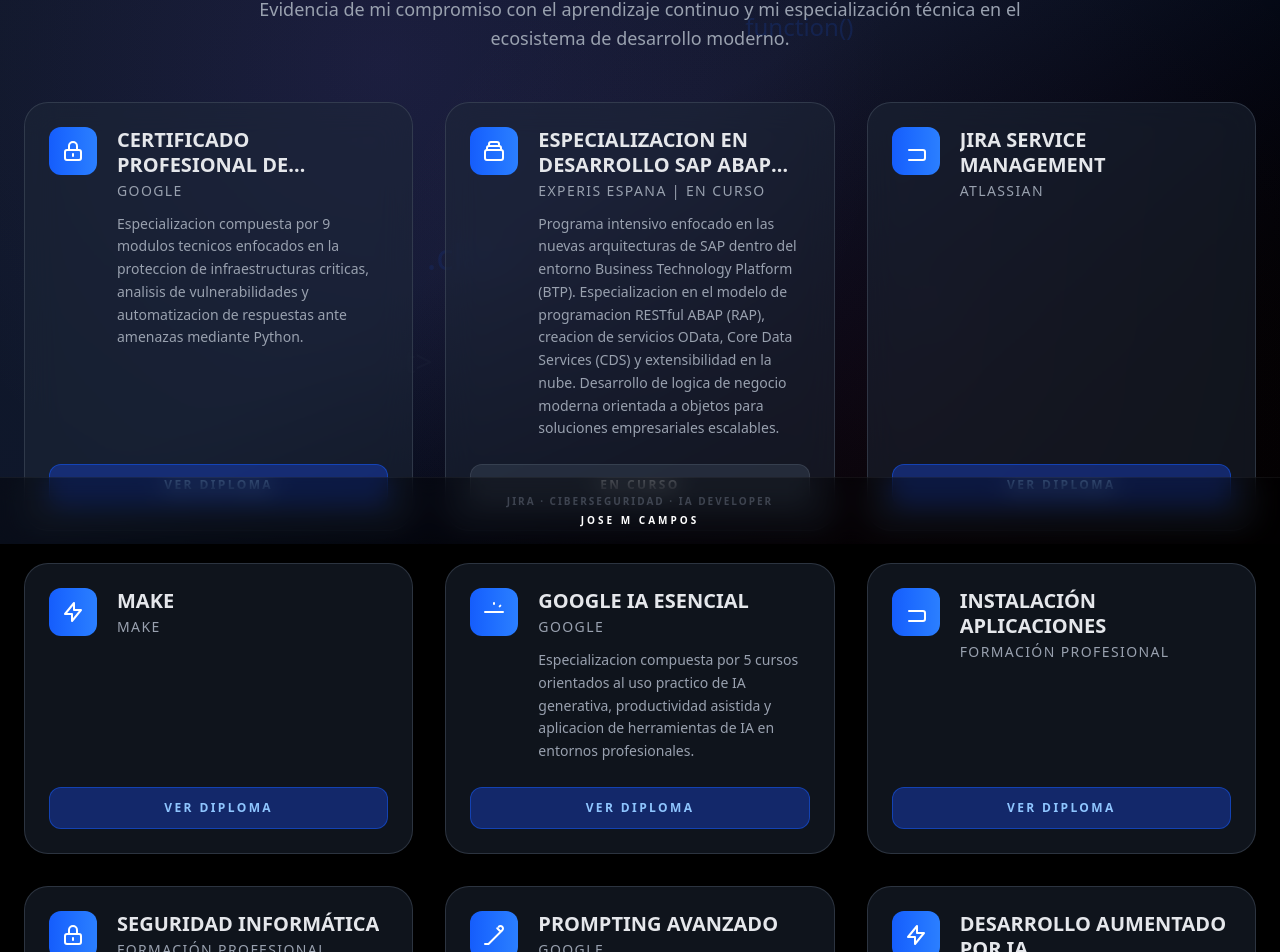
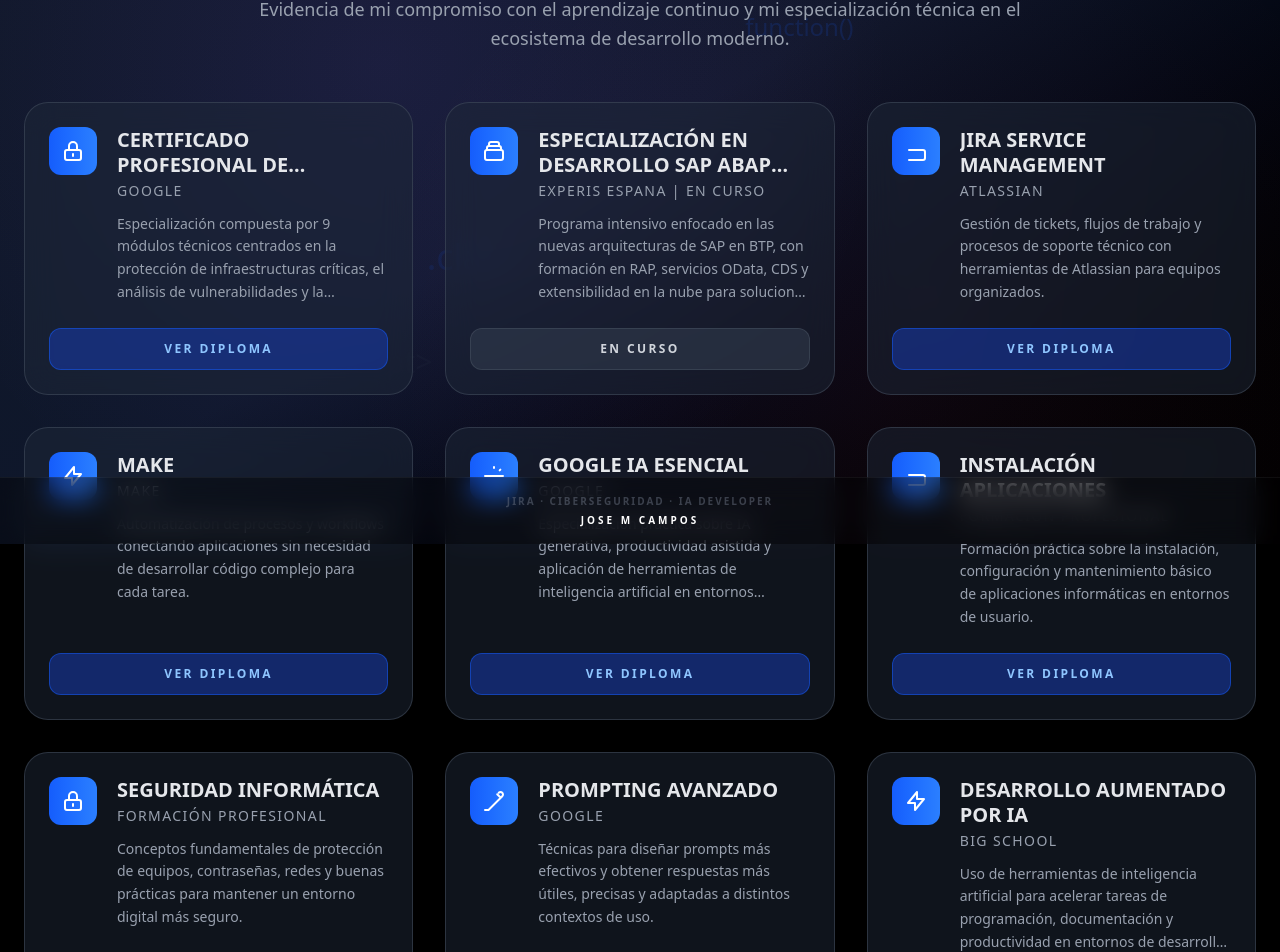
Before and after one commit to JMCG84/mi-portfolio, a Vue app: page /certifications in a window 1280 px wide. Shown: the part 256-1208 px from the top of the page. Built offline with nearby package versions, Linux system fonts and the light colour scheme.

Commit message:
feat: Update certifications with descriptions and sequential IDs

```diff
--- a/src/views/CertificationsView.vue
+++ b/src/views/CertificationsView.vue
@@ -14,112 +14,133 @@
 
 const certifications: Certification[] = [
   {
-    id: 12,
+    id: 1,
     title: "Certificado Profesional de Ciberseguridad de Google",
     company: "Google",
     pdfLink: "/Certificado Google Cybersecurity.pdf",
     description:
-      "Especializacion compuesta por 9 modulos tecnicos enfocados en la proteccion de infraestructuras criticas, analisis de vulnerabilidades y automatizacion de respuestas ante amenazas mediante Python.",
+      "Especialización compuesta por 9 módulos técnicos centrados en la protección de infraestructuras críticas, el análisis de vulnerabilidades y la automatización de respuestas ante amenazas con Python.",
     icon: "M12 15v2m-6 4h12a2 2 0 002-2v-6a2 2 0 00-2-2H6a2 2 0 00-2 2v6a2 2 0 002 2zm10-10V7a4 4 0 00-8 0v4h8z",
     date: "2026-06-28",
   },
   {
-    id: 13,
-    title: "Especializacion en Desarrollo SAP ABAP Cloud",
+    id: 2,
+    title: "Especialización en Desarrollo SAP ABAP Cloud",
     company: "Experis Espana | En curso",
     description:
-      "Programa intensivo enfocado en las nuevas arquitecturas de SAP dentro del entorno Business Technology Platform (BTP). Especializacion en el modelo de programacion RESTful ABAP (RAP), creacion de servicios OData, Core Data Services (CDS) y extensibilidad en la nube. Desarrollo de logica de negocio moderna orientada a objetos para soluciones empresariales escalables.",
+      "Programa intensivo enfocado en las nuevas arquitecturas de SAP en BTP, con formación en RAP, servicios OData, CDS y extensibilidad en la nube para soluciones empresariales modernas.",
     inProgress: true,
     icon: "M19 11H5m14 0a2 2 0 012 2v6a2 2 0 01-2 2H5a2 2 0 01-2-2v-6a2 2 0 012-2m14 0V9a2 2 0 00-2-2M5 11V9a2 2 0 012-2m0 0V5a2 2 0 012-2h6a2 2 0 012 2v2M7 7h10",
     date: "2026-05-12",
   },
   {
-    id: 6,
+    id: 3,
     title: "Google IA Esencial",
     company: "Google",
     pdfLink: "/Google IA Esencial.pdf",
     description:
-      "Especializacion compuesta por 5 cursos orientados al uso practico de IA generativa, productividad asistida y aplicacion de herramientas de IA en entornos profesionales.",
+      "Especialización práctica sobre IA generativa, productividad asistida y aplicación de herramientas de inteligencia artificial en entornos profesionales y de trabajo diario.",
     icon: "M12 3v1m6.364 1.636l-.707.707M21 12H3",
     date: "2026-02-19",
   },
   {
-    id: 1,
+    id: 4,
     title: "Vue 3 de cero a experto",
     company: "Udemy",
     pdfLink: "/curso vue.js udemy.pdf",
+    description:
+      "Curso completo para crear aplicaciones modernas con Vue 3, Composition API, Vue Router, Pinia y herramientas de desarrollo para proyectos escalables.",
     icon: "M12 2l9.89 18H2.11L12 2z",
     date: "2026-01-29",
   },
   {
-    id: 2,
+    id: 5,
     title: "JavaScript Avanzado",
     company: "OpenWebinars",
     pdfLink: "/certificado_fundamentos_de_javascript.pdf",
+    description:
+      "Profundización en conceptos clave del lenguaje, como asincronía, closures, módulos, patrones y buenas prácticas para escribir código robusto.",
     icon: "M6 4h12a2 2 0 012 2v12a2 2 0 01-2 2H6a2 2 0 01-2-2V6a2 2 0 012-2zm2 6a1.5 1.5 0 11-3 0 1.5 1.5 0 013 0zm8 0a1.5 1.5 0 11-3 0 1.5 1.5 0 013 0z",
     date: "2026-01-29",
   },
   {
-    id: 3,
+    id: 6,
     title: "Fundamentos de Angular",
     company: "OpenWebinars",
     pdfLink: "/certificado_fundamentos_de_angular.pdf",
+    description:
+      "Introducción práctica al framework Angular para construir aplicaciones con componentes, servicios, formularios y rutas de navegación.",
     icon: "M12 2l9 16H3L12 2",
     date: "2026-01-29",
   },
   {
-    id: 4,
+    id: 7,
     title: "PHP: Fundamentos",
     company: "OpenWebinars",
     pdfLink: "/certificado_php__fundamentos.pdf",
+    description:
+      "Aprendizaje de la sintaxis básica de PHP, funciones, lógica de programación y conexión con bases de datos para desarrollar aplicaciones dinámicas.",
     icon: "M12 6a2 2 0 100-4 2 2 0 000 4zM6 12a2 2 0 100-4 2 2 0 000 4z",
     date: "2026-01-29",
   },
   {
-    id: 5,
+    id: 8,
     title: "Desarrollo Aumentado por IA",
     company: "Big School",
     pdfLink: "/Desarrollo con IA.pdf",
+    description:
+      "Uso de herramientas de inteligencia artificial para acelerar tareas de programación, documentación y productividad en entornos de desarrollo reales.",
     icon: "M13 10V3L4 14h7v7l9-11h-7z",
     date: "2026-02-05",
   },
   {
-    id: 7,
+    id: 9,
     title: "Prompting Avanzado",
     company: "Google",
     pdfLink: "/Google _prompting.pdf",
+    description:
+      "Técnicas para diseñar prompts más efectivos y obtener respuestas más útiles, precisas y adaptadas a distintos contextos de uso.",
     icon: "M15.232 5.232l3.536 3.536m-2.036-5.036a2.5 2.5 0 113.536 3.536L6.5 21.036H3",
     date: "2026-02-12",
   },
   {
-    id: 8,
+    id: 10,
     title: "Instalación Aplicaciones",
     company: "Formación Profesional",
-    pdfLink: "/Diploma de instalacion y configuracion de aplicaciones informaticas.pdf",
+    pdfLink:
+      "/Diploma de instalacion y configuracion de aplicaciones informaticas.pdf",
+    description:
+      "Formación práctica sobre la instalación, configuración y mantenimiento básico de aplicaciones informáticas en entornos de usuario.",
     icon: "M19 11H5m14 0a2 2 0 012 2v6a2 2 0 01-2 2H5",
     date: "2026-02-19",
   },
   {
-    id: 9,
+    id: 11,
     title: "Seguridad Informática",
     company: "Formación Profesional",
     pdfLink: "/Diploma de seguridad en equipos informaticos.pdf",
+    description:
+      "Conceptos fundamentales de protección de equipos, contraseñas, redes y buenas prácticas para mantener un entorno digital más seguro.",
     icon: "M12 15v2m-6 4h12a2 2 0 002-2v-6a2 2 0 00-2-2H6a2 2 0 00-2 2v6a2 2 0 002 2zm10-10V7a4 4 0 00-8 0v4h8z",
     date: "2026-02-19",
   },
   {
-    id: 10,
+    id: 12,
     title: "Jira Service Management",
     company: "Atlassian",
     pdfLink: "/certificado jira service management.pdf",
+    description:
+      "Gestión de tickets, flujos de trabajo y procesos de soporte técnico con herramientas de Atlassian para equipos organizados.",
     icon: "M19 11H5m14 0a2 2 0 012 2v6a2 2 0 01-2 2H5",
     date: "2026-04-06",
   },
   {
-    id: 11,
+    id: 13,
     title: "Make",
     company: "Make",
     pdfLink: "/certificado make.pdf",
+    description:
+      "Automatización de procesos y workflows conectando aplicaciones sin necesidad de desarrollar código complejo para cada tarea.",
     icon: "M13 10V3L4 14h7v7l9-11h-7z",
     date: "2026-04-06",
   },
@@ -144,52 +165,83 @@
         Certificaciones Académicas
       </h2>
       <p class="text-lg text-gray-400 max-w-3xl mx-auto leading-relaxed">
-        Evidencia de mi compromiso con el aprendizaje continuo y mi especialización técnica en el ecosistema de desarrollo moderno.
+        Evidencia de mi compromiso con el aprendizaje continuo y mi
+        especialización técnica en el ecosistema de desarrollo moderno.
       </p>
     </header>
 
     <div class="grid grid-cols-1 md:grid-cols-2 lg:grid-cols-3 gap-8">
-      <article v-for="cert in sortedCertifications" :key="cert.id"
-               class="group relative bg-gray-800/50 backdrop-blur-lg rounded-3xl p-6 border border-gray-600/50 hover:bg-blue-900/30 transition-all duration-500 transform hover:scale-105 hover:shadow-2xl hover:shadow-blue-500/20">
-
+      <article
+        v-for="cert in sortedCertifications"
+        :key="cert.id"
+        class="group relative bg-gray-800/50 backdrop-blur-lg rounded-3xl p-6 border border-gray-600/50 hover:bg-blue-900/30 transition-all duration-500 transform hover:scale-105 hover:shadow-2xl hover:shadow-blue-500/20">
         <div class="relative z-10 flex flex-col h-full justify-between">
           <div class="flex items-start gap-5 mb-6">
-            <div class="p-3 rounded-xl bg-gradient-to-r from-blue-600 to-blue-500 text-white group-hover:scale-110 transition-transform shrink-0">
-              <svg class="w-6 h-6" fill="none" stroke="currentColor" viewBox="0 0 24 24">
-                <path stroke-linecap="round" stroke-linejoin="round" stroke-width="2" :d="cert.icon"></path>
+            <div
+              class="p-3 rounded-xl bg-gradient-to-r from-blue-600 to-blue-500 text-white group-hover:scale-110 transition-transform shrink-0">
+              <svg
+                class="w-6 h-6"
+                fill="none"
+                stroke="currentColor"
+                viewBox="0 0 24 24">
+                <path
+                  stroke-linecap="round"
+                  stroke-linejoin="round"
+                  stroke-width="2"
+                  :d="cert.icon"></path>
               </svg>
             </div>
             <div class="min-w-0">
-              <h3 class="text-xl font-bold text-gray-200 group-hover:text-blue-300 transition-colors line-clamp-2 uppercase leading-tight">
+              <h3
+                class="text-xl font-bold text-gray-200 group-hover:text-blue-300 transition-colors line-clamp-2 uppercase leading-tight">
                 {{ cert.title }}
               </h3>
-              <p class="text-sm font-medium text-gray-400 uppercase tracking-widest mt-1">{{ cert.company }}</p>
-              <p v-if="cert.description" class="text-sm text-gray-400 leading-relaxed mt-3 normal-case">
+              <p
+                class="text-sm font-medium text-gray-400 uppercase tracking-widest mt-1">
+                {{ cert.company }}
+              </p>
+              <p
+                v-if="cert.description"
+                class="text-sm text-gray-400 leading-relaxed mt-3 normal-case line-clamp-4">
                 {{ cert.description }}
               </p>
             </div>
           </div>
 
-          <a v-if="cert.pdfLink" :href="cert.pdfLink" target="_blank"
-             class="relative z-20 w-full py-3 bg-blue-800/50 border border-blue-600/50 text-blue-300 text-center font-bold uppercase tracking-[0.2em] text-xs rounded-xl hover:bg-blue-600 hover:text-white transition-all transform hover:scale-[1.02] flex items-center justify-center gap-2">
+          <a
+            v-if="cert.pdfLink"
+            :href="cert.pdfLink"
+            target="_blank"
+            class="relative z-20 w-full py-3 bg-blue-800/50 border border-blue-600/50 text-blue-300 text-center font-bold uppercase tracking-[0.2em] text-xs rounded-xl hover:bg-blue-600 hover:text-white transition-all transform hover:scale-[1.02] flex items-center justify-center gap-2">
             Ver Diploma
           </a>
-          <span v-else
-                class="relative z-20 w-full py-3 bg-gray-700/50 border border-gray-600/50 text-gray-300 text-center font-bold uppercase tracking-[0.2em] text-xs rounded-xl flex items-center justify-center gap-2">
+          <span
+            v-else
+            class="relative z-20 w-full py-3 bg-gray-700/50 border border-gray-600/50 text-gray-300 text-center font-bold uppercase tracking-[0.2em] text-xs rounded-xl flex items-center justify-center gap-2">
             En curso
           </span>
         </div>
 
         <!-- Efecto de brillo azul -->
-        <div class="absolute inset-0 rounded-3xl bg-gradient-to-br from-blue-600/20 to-transparent opacity-0 group-hover:opacity-100 transition-opacity pointer-events-none"></div>
+        <div
+          class="absolute inset-0 rounded-3xl bg-gradient-to-br from-blue-600/20 to-transparent opacity-0 group-hover:opacity-100 transition-opacity pointer-events-none"></div>
       </article>
     </div>
 
     <div class="flex justify-center pt-8">
-      <RouterLink to="/skills"
-                 class="px-8 py-4 bg-gradient-to-r from-blue-700 to-blue-600 text-white rounded-full font-bold hover:from-blue-600 hover:to-blue-500 transition-all transform hover:scale-105 shadow-lg flex items-center gap-3">
-        <svg class="w-4 h-4" fill="none" stroke="currentColor" viewBox="0 0 24 24">
-          <path stroke-linecap="round" stroke-linejoin="round" stroke-width="2.5" d="M10 19l-7-7m0 0l7-7m-7 7h18" />
+      <RouterLink
+        to="/skills"
+        class="px-8 py-4 bg-gradient-to-r from-blue-700 to-blue-600 text-white rounded-full font-bold hover:from-blue-600 hover:to-blue-500 transition-all transform hover:scale-105 shadow-lg flex items-center gap-3">
+        <svg
+          class="w-4 h-4"
+          fill="none"
+          stroke="currentColor"
+          viewBox="0 0 24 24">
+          <path
+            stroke-linecap="round"
+            stroke-linejoin="round"
+            stroke-width="2.5"
+            d="M10 19l-7-7m0 0l7-7m-7 7h18" />
         </svg>
         <span>Volver a Habilidades</span>
       </RouterLink>
```
